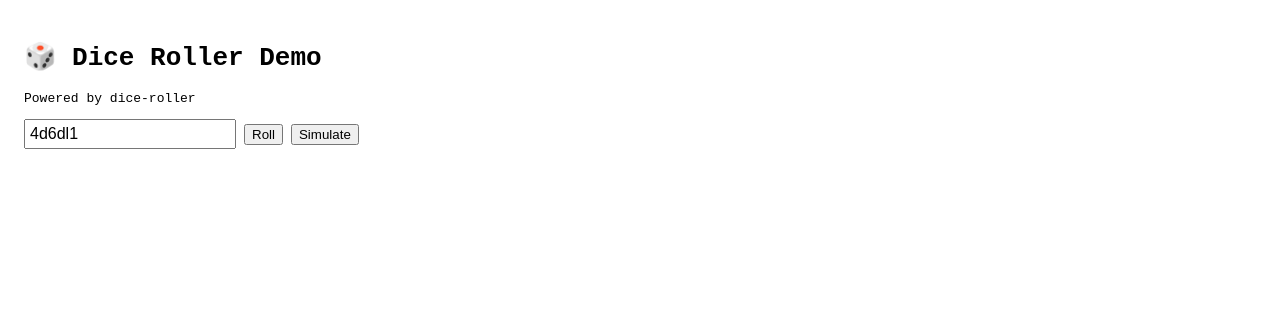
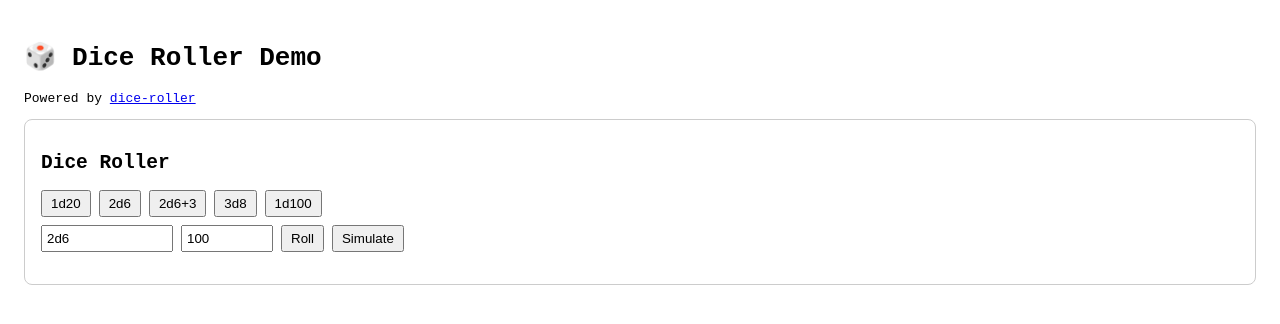
Before and after one commit to rmjjjt/dice-roller, a React (Vite) app in the folder demo/: page / in a window 1280 px wide. Shown: the top 324 px of the page. Built offline with nearby package versions, Linux system fonts and the light colour scheme.

Commit message:
Improve demo page

```diff
--- a/demo/src/App.tsx
+++ b/demo/src/App.tsx
@@ -1,11 +1,11 @@
 import React from 'react';
-import DiceRoller from "./components/DiceRoller";
+import { DiceRoller } from "./components/DiceRoller";
 
 export default function App() {
   return (
     <div style={{ fontFamily: "monospace", padding: "1rem" }}>
       <h1>🎲 Dice Roller Demo</h1>
-      <p>Powered by <code>dice-roller</code></p>
+      <p>Powered by <a href="https://github.com/rmjjjt/dice-roller" target="_blank"><code>dice-roller</code></a></p>
       <DiceRoller />
     </div>
   );
--- a/demo/src/components/DiceRoller.tsx
+++ b/demo/src/components/DiceRoller.tsx
@@ -1,56 +1,179 @@
-import React, { useState } from "react";
-import {roll, simulate} from '@rmjjjt/dice-roller'
+import { useState, useEffect, useRef } from "react";
+import { roll, simulate, expectedValue } from "@rmjjjt/dice-roller";
 
-export default function DiceRoller() {
-  const [expr, setExpr] = useState("4d6dl1");
-  const [result, setResult] = useState<any>(null);
-  const [dist, setDist] = useState<Record<number, number> | null>(null);
+export const DiceRoller = () => {
+  const [expression, setExpression] = useState("2d6");
+  const [simulations, setSimulations] = useState(100);
+  const [results, setResults] = useState<number[]>([]);
+  const [histogram, setHistogram] = useState<Map<number, number>>(new Map());
+  const [showFull, setShowFull] = useState(false);
+  const [barWidth, setBarWidth] = useState(12);
+
+  const topN = 5;
+  const containerHeight = 200; // px
+  const topPadding = 30; // px padding at top
+  const containerRef = useRef<HTMLDivElement>(null);
+
+  const suggestions = ["1d20", "2d6", "2d6+3", "3d8", "1d100"];
+
+  // Get roll value
+  const getRollValue = (expr: string): number => {
+    const res = roll(expr) as any;
+    if (typeof res === "number") return res;
+    if (res && typeof res.total === "number") return res.total;
+    return 0;
+  };
 
   const handleRoll = () => {
-    setResult(roll(expr));
-    setDist(null);
+    const value = getRollValue(expression);
+    setResults([value]);
+    setHistogram(new Map([[value, 1]]));
+    setShowFull(false);
   };
 
   const handleSimulate = () => {
-    setDist(simulate(expr, 5000));
-    setResult(null);
+    const simResults: number[] = [];
+    const hist = new Map<number, number>();
+    for (let i = 0; i < simulations; i++) {
+      const val = getRollValue(expression);
+      simResults.push(val);
+      hist.set(val, (hist.get(val) || 0) + 1);
+    }
+    setResults(simResults);
+    setHistogram(hist);
+    setShowFull(false);
   };
 
+  const maxCount = Math.max(...Array.from(histogram.values()), 1);
+
+  const topOutcomes = [...histogram.entries()]
+    .sort((a, b) => b[1] - a[1])
+    .slice(0, topN)
+    .map(([val, count]) => ({
+      val,
+      count,
+      percentage: ((count / simulations) * 100).toFixed(2),
+    }));
+
+  // Adjust bar width based on container and number of bars
+  useEffect(() => {
+    if (!containerRef.current) return;
+    const containerWidth = containerRef.current.offsetWidth - 16; // padding
+    const numBars = histogram.size || 1;
+    const calculatedWidth = Math.max(6, Math.min(24, containerWidth / numBars - 2)); // 2px gap
+    setBarWidth(calculatedWidth);
+  }, [histogram]);
+
   return (
-    <div>
-      <input
-        type="text"
-        value={expr}
-        onChange={(e) => setExpr(e.target.value)}
-        style={{ fontSize: "1rem", padding: "0.25rem", width: "200px" }}
-      />
-      <button onClick={handleRoll} style={{ marginLeft: "0.5rem" }}>
-        Roll
-      </button>
-      <button onClick={handleSimulate} style={{ marginLeft: "0.5rem" }}>
-        Simulate
-      </button>
+    <div style={{ padding: "16px", border: "1px solid #ccc", borderRadius: "8px", maxWidth: "100%", overflowX: "hidden" }}>
+      <h2>Dice Roller</h2>
 
-      {result && (
-        <pre style={{ marginTop: "1rem" }}>
-          {JSON.stringify(result, null, 2)}
-        </pre>
+      {/* Suggestions */}
+      <div style={{ display: "flex", gap: "8px", marginBottom: "8px", flexWrap: "wrap" }}>
+        {suggestions.map((s) => (
+          <button
+            key={s}
+            onClick={() => setExpression(s)}
+            style={{ padding: "4px 8px", cursor: "pointer" }}
+          >
+            {s}
+          </button>
+        ))}
+      </div>
+
+      {/* Inputs */}
+      <div style={{ display: "flex", gap: "8px", marginBottom: "16px", flexWrap: "wrap" }}>
+        <input
+          type="text"
+          value={expression}
+          onChange={(e) => setExpression(e.target.value)}
+          placeholder="Dice expression e.g. 2d6"
+          style={{ padding: "4px", width: "120px" }}
+        />
+        <input
+          type="number"
+          min={1}
+          value={simulations}
+          onChange={(e) => setSimulations(Number(e.target.value))}
+          placeholder="Simulations"
+          style={{ padding: "4px", width: "80px" }}
+        />
+        <button onClick={handleRoll} style={{ padding: "4px 8px" }}>Roll</button>
+        <button onClick={handleSimulate} style={{ padding: "4px 8px" }}>Simulate</button>
+      </div>
+
+      {/* Results */}
+      {results.length > 0 && (
+        <div style={{ marginBottom: "16px" }}>
+          <strong>Results:</strong>{" "}
+          {showFull ? results.join(", ") : results.slice(0, 20).join(", ")}
+          {results.length > 20 && (
+            <>
+              {!showFull && `, ... (${results.length} total) `}
+              <button
+                onClick={() => setShowFull(!showFull)}
+                style={{ marginLeft: "8px", textDecoration: "underline", cursor: "pointer" }}
+              >
+                {showFull ? "Hide" : "Show all"}
+              </button>
+            </>
+          )}
+        </div>
       )}
 
-      {dist && (
-        <div style={{ marginTop: "1rem" }}>
-          <h3>Simulation (5000 trials)</h3>
-          <ul>
-            {Object.entries(dist)
-              .sort((a, b) => parseInt(a[0]) - parseInt(b[0]))
-              .map(([val, prob]) => (
-                <li key={val}>
-                  {val}: {(prob * 100).toFixed(2)}%
+      {/* Histogram */}
+      {histogram.size > 0 && (
+        <div style={{ display: "flex", gap: "32px", flexWrap: "wrap" }}>
+          {/* Bars */}
+          <div
+            ref={containerRef}
+            style={{
+              display: "flex",
+              alignItems: "flex-end",
+              gap: "2px",
+              height: `${containerHeight}px`,
+              border: "1px solid #ccc",
+              padding: "8px",
+              overflowX: "auto",
+              whiteSpace: "nowrap",
+              flex: 1
+            }}
+          >
+            {[...histogram.entries()].sort((a,b)=>a[0]-b[0]).map(([val,count])=>{
+              const barHeight = Math.max((count / maxCount) * (containerHeight - topPadding), 4);
+              const percentage = ((count / simulations) * 100).toFixed(1);
+              const blueIntensity = 100 + Math.round((count / maxCount) * 155);
+              const color = `rgb(59,130,${blueIntensity})`;
+
+              return (
+                <div
+                  key={val}
+                  style={{ flex: "0 0 auto", display: "flex", flexDirection: "column", alignItems: "center" }}
+                >
+                  <span style={{ fontSize: "10px", marginBottom: "2px" }}>{percentage}%</span>
+                  <div
+                    style={{ width: `${barWidth}px`, height: `${barHeight}px`, backgroundColor: color }}
+                    title={`${val}: ${count} times (${percentage}%)`} // tooltip added
+                  />
+                  <span style={{ fontSize: "12px", marginTop: "2px" }}>{val}</span>
+                </div>
+              )
+            })}
+          </div>
+
+          {/* Top-N */}
+          <div style={{ flex: 1 }}>
+            <strong>Top {topN} outcomes:</strong>
+            <ul>
+              {topOutcomes.map((o) => (
+                <li key={o.val}>
+                  {o.val}: {o.count} times ({o.percentage}%)
                 </li>
               ))}
-          </ul>
+            </ul>
+          </div>
         </div>
       )}
     </div>
   );
-}
+};
```
